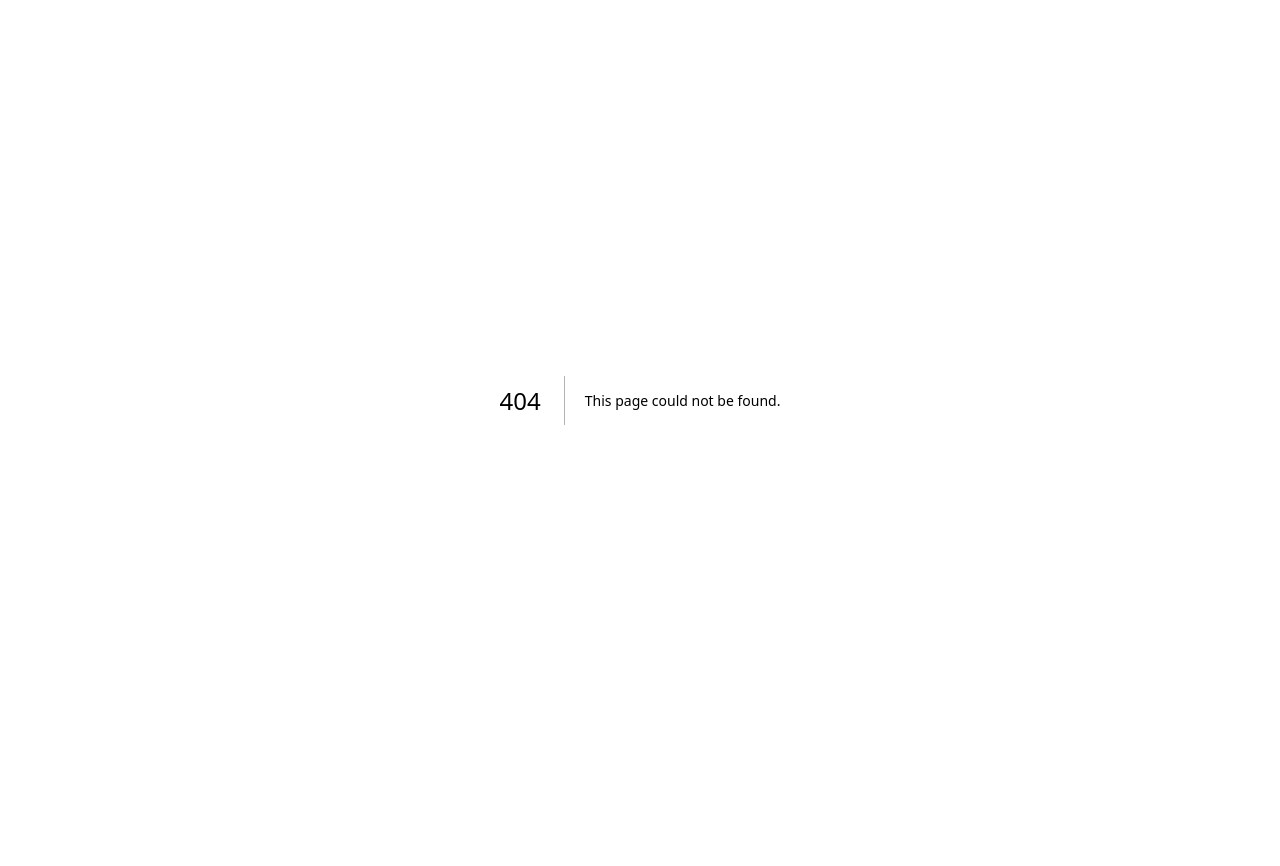
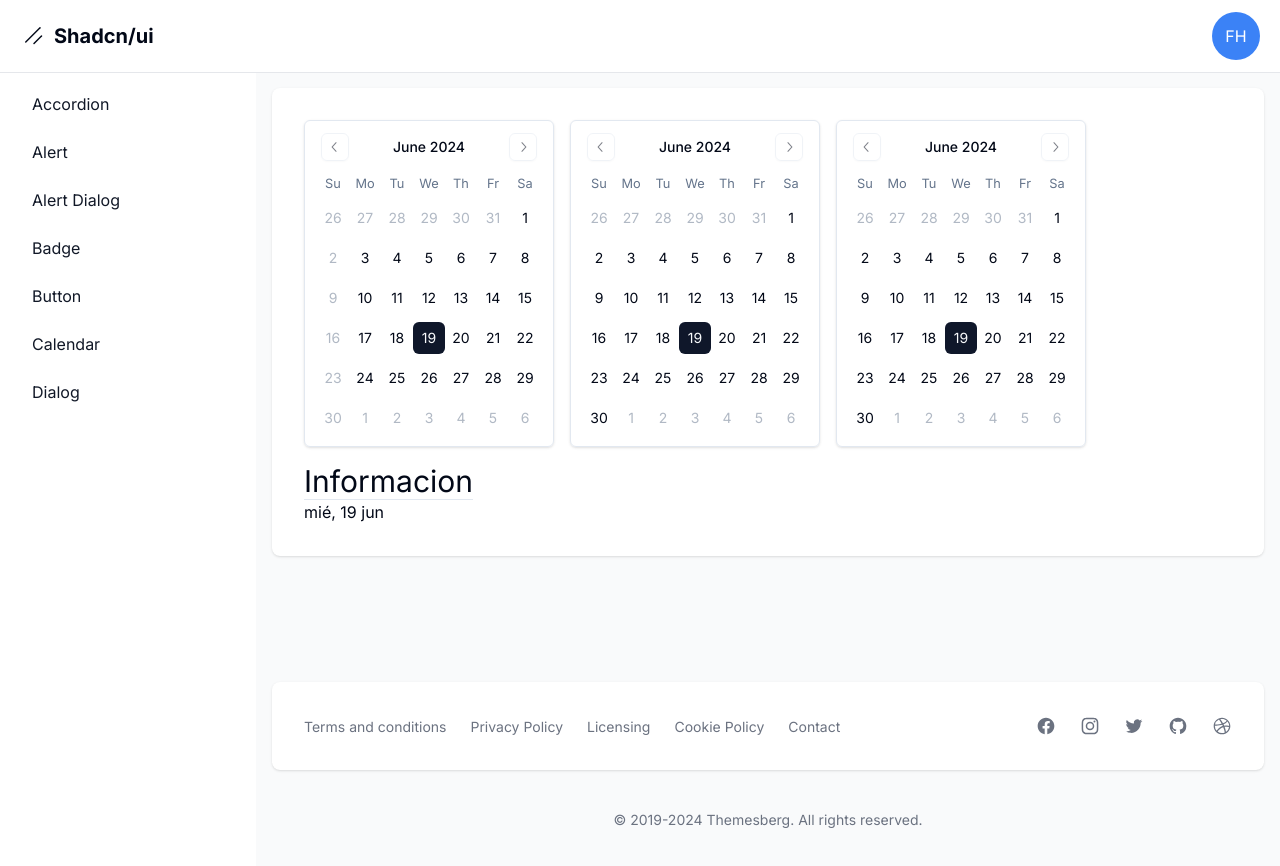
Before and after one commit to ReedRichards0511/shadcdn-ui, a Next.js app: page /dashboard/calendar in a window 1280 px wide. Before the commit this address had no page. Shown: the top 866 px of the page. Before the commit the page ends 800 px from the top, so only its background shows below. Built offline with nearby package versions, Linux system fonts and the light colour scheme.

Commit message:
add calendar component

```diff
--- a/package.json
+++ b/package.json
@@ -17,10 +17,12 @@
     "@radix-ui/react-slot": "^1.1.0",
     "class-variance-authority": "^0.7.0",
     "clsx": "^2.1.1",
+    "date-fns": "^3.6.0",
     "lucide": "^0.407.0",
     "lucide-react": "^0.407.0",
     "next": "14.2.4",
     "react": "^18",
+    "react-day-picker": "^8.10.1",
     "react-dom": "^18",
     "tailwind-merge": "^2.3.0",
     "tailwindcss-animate": "^1.0.7"
--- /dev/null
+++ b/src/app/dashboard/calendar/page.tsx
@@ -0,0 +1,45 @@
+"use client"
+
+
+import { useState } from "react";
+import { Calendar } from "@/components/ui/calendar"
+
+
+export default function Page() {
+  const [date, setDate] = useState<Date | undefined>(new Date());
+
+  const smallDate = date?.toLocaleString("es-ES", {
+    weekday: "short",
+    day:"numeric",
+    month:"short"
+  });
+
+  return (
+    <div className="flex-col sm:flex-wrap sm:flex sm:flex-row gap-4">
+      <Calendar
+        mode="single"
+        selected={date}
+        onSelect={setDate}
+        className="rounded-md border shadow"
+        disabled={(date) =>date.getDay() === 0}
+      />
+      <Calendar
+        mode="single"
+        selected={date}
+        onSelect={setDate}
+        className="rounded-md border shadow"
+      />
+      <Calendar
+        mode="single"
+        selected={date}
+        onSelect={setDate}
+        className="rounded-md border shadow"
+      />
+      <div>
+        <h1 className="text-3xl">Informacion</h1>
+        <div className="border-b"></div>
+        <p>{smallDate}</p>
+      </div>
+    </div>
+  )
+}
--- a/src/app/dashboard/layout.tsx
+++ b/src/app/dashboard/layout.tsx
@@ -7,6 +7,7 @@
   { name: "alert dialog", href: "alert-dialog" },
   { name: "dialog", href: "dialog" },
   { name: "badge", href: "badge" },
+  { name: "calendar", href: "calendar" },
 ].sort((a, b) => a.name.localeCompare(b.name));
 
 export default function DashboardLayout({
--- /dev/null
+++ b/src/components/ui/calendar.tsx
@@ -0,0 +1,72 @@
+"use client"
+
+import * as React from "react"
+import { ChevronLeftIcon, ChevronRightIcon } from "@radix-ui/react-icons"
+import { DayPicker } from "react-day-picker"
+
+import { cn } from "@/lib/utils"
+import { buttonVariants } from "@/components/ui/button"
+
+export type CalendarProps = React.ComponentProps<typeof DayPicker>
+
+function Calendar({
+  className,
+  classNames,
+  showOutsideDays = true,
+  ...props
+}: CalendarProps) {
+  return (
+    <DayPicker
+      showOutsideDays={showOutsideDays}
+      className={cn("p-3", className)}
+      classNames={{
+        months: "flex flex-col sm:flex-row space-y-4 sm:space-x-4 sm:space-y-0",
+        month: "space-y-4",
+        caption: "flex justify-center pt-1 relative items-center",
+        caption_label: "text-sm font-medium",
+        nav: "space-x-1 flex items-center",
+        nav_button: cn(
+          buttonVariants({ variant: "outline" }),
+          "h-7 w-7 bg-transparent p-0 opacity-50 hover:opacity-100"
+        ),
+        nav_button_previous: "absolute left-1",
+        nav_button_next: "absolute right-1",
+        table: "w-full border-collapse space-y-1",
+        head_row: "flex",
+        head_cell:
+          "text-muted-foreground rounded-md w-8 font-normal text-[0.8rem]",
+        row: "flex w-full mt-2",
+        cell: cn(
+          "relative p-0 text-center text-sm focus-within:relative focus-within:z-20 [&:has([aria-selected])]:bg-accent [&:has([aria-selected].day-outside)]:bg-accent/50 [&:has([aria-selected].day-range-end)]:rounded-r-md",
+          props.mode === "range"
+            ? "[&:has(>.day-range-end)]:rounded-r-md [&:has(>.day-range-start)]:rounded-l-md first:[&:has([aria-selected])]:rounded-l-md last:[&:has([aria-selected])]:rounded-r-md"
+            : "[&:has([aria-selected])]:rounded-md"
+        ),
+        day: cn(
+          buttonVariants({ variant: "ghost" }),
+          "h-8 w-8 p-0 font-normal aria-selected:opacity-100"
+        ),
+        day_range_start: "day-range-start",
+        day_range_end: "day-range-end",
+        day_selected:
+          "bg-primary text-primary-foreground hover:bg-primary hover:text-primary-foreground focus:bg-primary focus:text-primary-foreground",
+        day_today: "bg-accent text-accent-foreground",
+        day_outside:
+          "day-outside text-muted-foreground opacity-50  aria-selected:bg-accent/50 aria-selected:text-muted-foreground aria-selected:opacity-30",
+        day_disabled: "text-muted-foreground opacity-50",
+        day_range_middle:
+          "aria-selected:bg-accent aria-selected:text-accent-foreground",
+        day_hidden: "invisible",
+        ...classNames,
+      }}
+      components={{
+        IconLeft: ({ ...props }) => <ChevronLeftIcon className="h-4 w-4" />,
+        IconRight: ({ ...props }) => <ChevronRightIcon className="h-4 w-4" />,
+      }}
+      {...props}
+    />
+  )
+}
+Calendar.displayName = "Calendar"
+
+export { Calendar }
```
Also changed, not shown: 1 other file (tests, documents, lock files or other folders).
